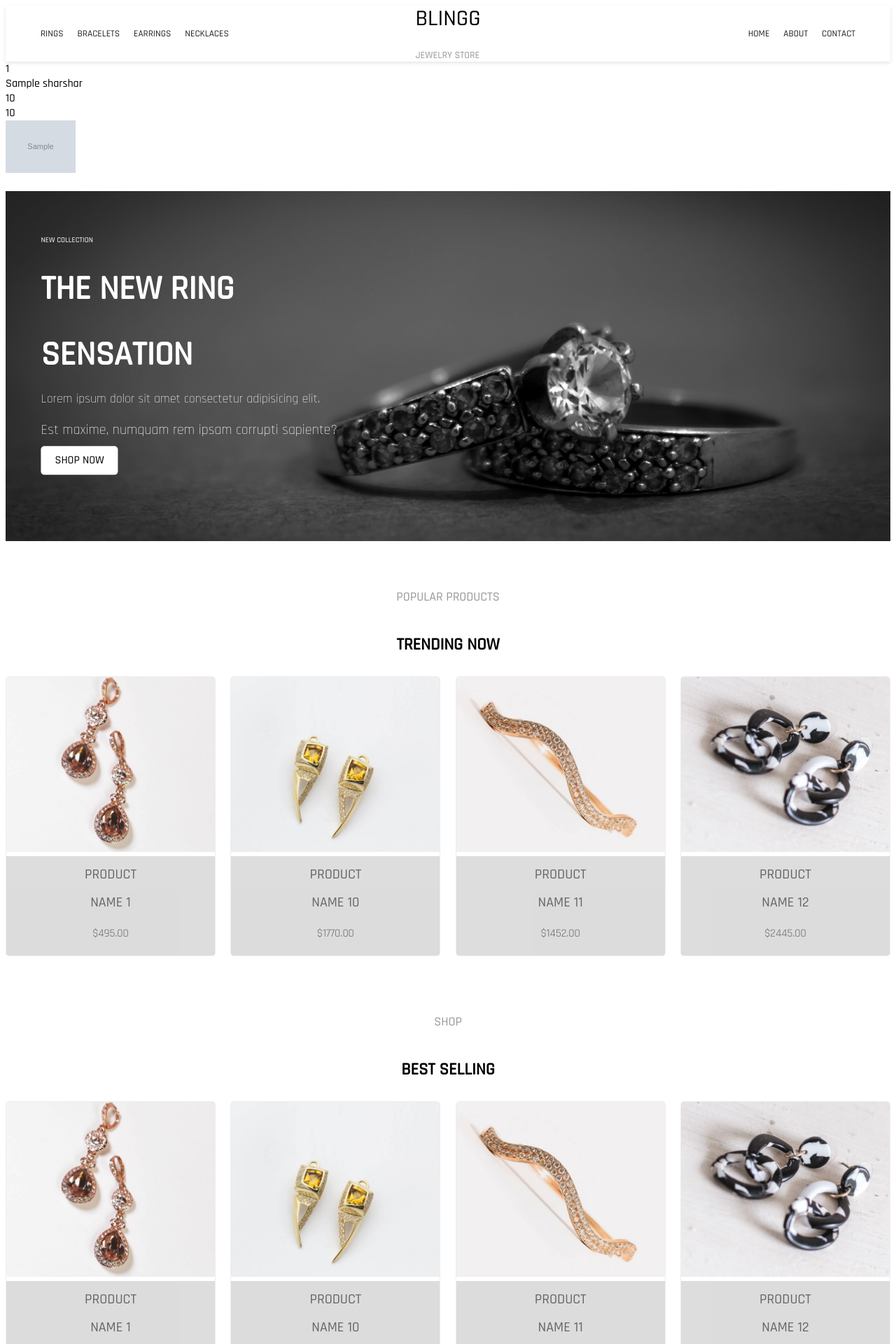
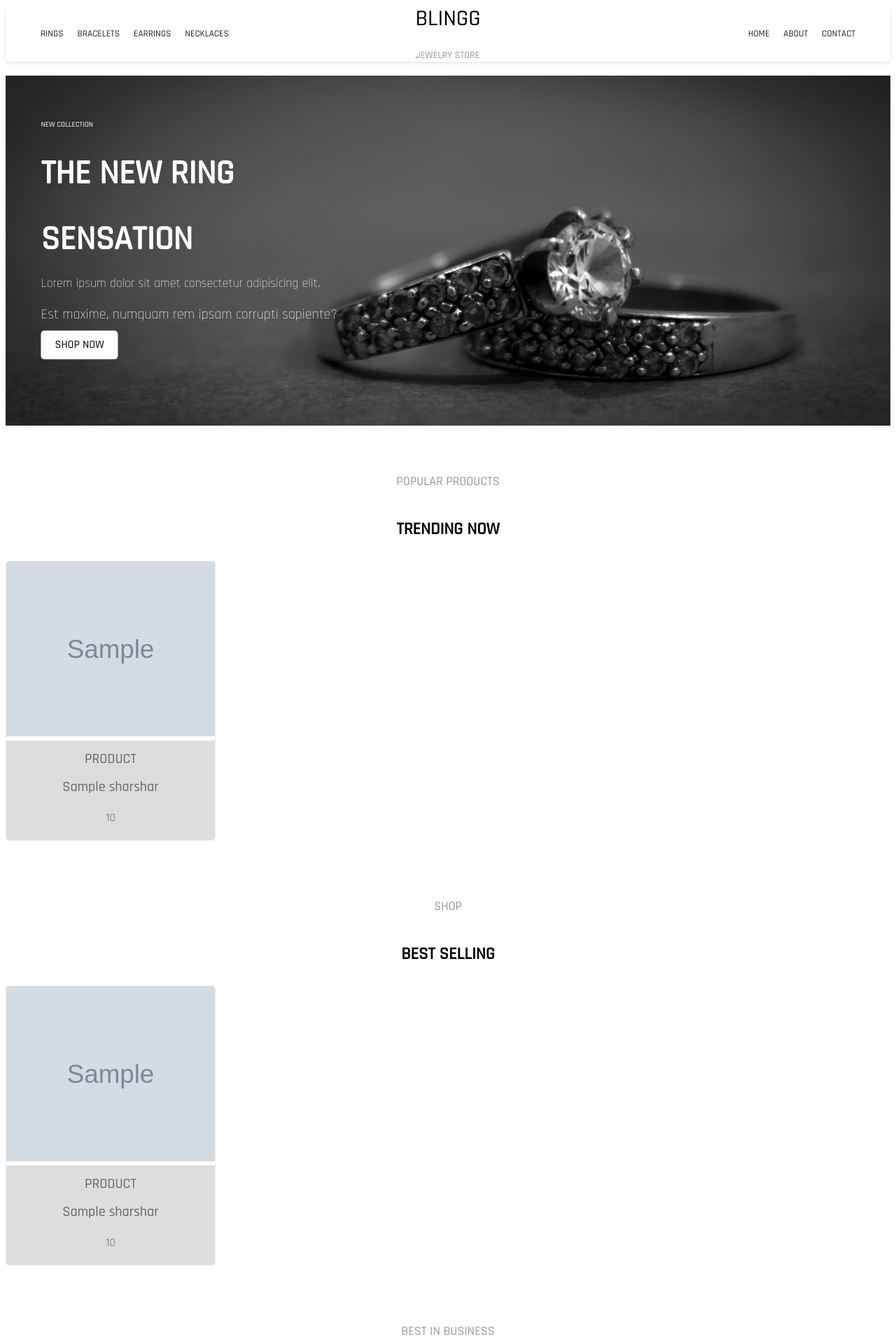
Before and after one commit to AadelAferyad/ITIAM, a PHP site: page /main.php in a window 1280 px wide. Shown: the top 1920 px of the page at 70% size. Run offline with PHP 8.4, Linux system fonts and the light colour scheme; tables that the repository leaves empty or names only in its code hold one stand-in row (values such as "Sample post"); grey boxes marked "Sample" are stand-in pictures.

Commit message:
charchar

```diff
--- a/0x00-ecommerce_site_php/body.php
+++ b/0x00-ecommerce_site_php/body.php
@@ -1,114 +1,48 @@
 <?php
+ include ('./part_1.php');
 $conn = new mysqli("localhost", "haruma", "kjkszpj987", "Test1");
 if ($conn->connect_error) {
     die("Connection failed: " . $conn->connect_error);
 }
 $result = $conn->query("SELECT * FROM sharshar");
 
+echo '<div class="cards_cont">';
 while ($data = $result->fetch_assoc())
 {
-    echo $data['id'] . "<br>";
-    echo $data['title'] . "<br>";
-    echo $data['price_1'] . "<br>";
-    echo $data['price_2'] . "<br>";
     $img_path = "./img/".$data['img'];
-    echo "<img src='{$img_path}' width='100px'>";
+    echo "<div class=\"cards\">
+          <img src='{$img_path}'/>
+          <div class='cards_info'>
+            <h1>PRODUCT</h1>
+            <h1>{$data['title']}</h1>
+            <h4>{$data['price_2']}</h4>
+          </div>
+        </div>";
 
 }
+echo ' </div>';
+include ('./top_products.php');
+$result_2 = $conn->query("SELECT * FROM sharshar");
 
+echo '<div class="cards_cont">';
+while ($data_2 = $result_2 ->fetch_assoc())
+{
+    $img_path = "./img/".$data_2['img'];
+    echo "<div class=\"cards\">
+          <img src='{$img_path}'/>
+          <div class='cards_info'>
+            <h1>PRODUCT</h1>
+            <h1>{$data_2['title']}</h1>
+            <h4>{$data_2['price_2']}</h4>
+          </div>
+        </div>";
+
+}
+echo ' </div>';
 $conn->close();
 ?>
 
-<div class="core">
-      <div class="cont">
-        <img src="./img/bg_1.jpg" alt="" id="banner" />
-      </div>
-      <div class="ichhar">
-        <h6>NEW COLLECTION</h6>
-        <h1>THE NEW RING</h1>
-        <h1>SENSATION</h1>
-        <p>Lorem ipsum dolor sit amet consectetur adipisicing elit.</p>
-        <p id="parag">Est maxime, numquam rem ipsam corrupti sapiente?</p>
-        <a href="">SHOP NOW</a>
-      </div>
-    </div>
-    <div class="container">
-      <div class="top_pr">
-        <h6>POPULAR PRODUCTS</h6>
-        <h1>TRENDING NOW</h1>
-      </div>
-      <div class="cards_cont">
-        <div class="cards">
-          <img src="./img/pr_4.jpg" alt="" />
-          <div class="cards_info">
-            <h1>PRODUCT</h1>
-            <h1>NAME 1</h1>
-            <h4>$495.00</h4>
-          </div>
-        </div>
-        <div class="cards">
-          <img src="./img/pr_3.jpg" alt="" />
-          <div class="cards_info">
-            <h1>PRODUCT</h1>
-            <h1>NAME 10</h1>
-            <h4>$1770.00</h4>
-          </div>
-        </div>
-        <div class="cards">
-          <img src="./img/pr_2.jpg" alt="" />
-          <div class="cards_info">
-            <h1>PRODUCT</h1>
-            <h1>NAME 11</h1>
-            <h4>$1452.00</h4>
-          </div>
-        </div>
-        <div class="cards">
-          <img src="./img/pr_1.jpg" alt="" />
-          <div class="cards_info">
-            <h1>PRODUCT</h1>
-            <h1>NAME 12</h1>
-            <h4>$2445.00</h4>
-          </div>
-        </div>
-      </div>
-      <div class="top_pr">
-        <h6>SHOP</h6>
-        <h1>BEST SELLING</h1>
-      </div>
-      <div class="cards_cont">
-        <div class="cards">
-          <img src="./img/pr_4.jpg" alt="" />
-          <div class="cards_info">
-            <h1>PRODUCT</h1>
-            <h1>NAME 1</h1>
-            <h4>$495.00</h4>
-          </div>
-        </div>
-        <div class="cards">
-          <img src="./img/pr_3.jpg" alt="" />
-          <div class="cards_info">
-            <h1>PRODUCT</h1>
-            <h1>NAME 10</h1>
-            <h4>$1770.00</h4>
-          </div>
-        </div>
-        <div class="cards">
-          <img src="./img/pr_2.jpg" alt="" />
-          <div class="cards_info">
-            <h1>PRODUCT</h1>
-            <h1>NAME 11</h1>
-            <h4>$1452.00</h4>
-          </div>
-        </div>
-        <div class="cards">
-          <img src="./img/pr_1.jpg" alt="" />
-          <div class="cards_info">
-            <h1>PRODUCT</h1>
-            <h1>NAME 12</h1>
-            <h4>$2445.00</h4>
-          </div>
-        </div>
-      </div>
+
       <div class="top_pr">
         <h6>BEST IN BUSINESS</h6>
         <h1>WHY CHOOSE US</h1>
--- /dev/null
+++ b/0x00-ecommerce_site_php/part_1.php
@@ -0,0 +1,20 @@
+
+<div class="core">
+      <div class="cont">
+        <img src="./img/bg_1.jpg" alt="" id="banner" />
+      </div>
+      <div class="ichhar">
+        <h6>NEW COLLECTION</h6>
+        <h1>THE NEW RING</h1>
+        <h1>SENSATION</h1>
+        <p>Lorem ipsum dolor sit amet consectetur adipisicing elit.</p>
+        <p id="parag">Est maxime, numquam rem ipsam corrupti sapiente?</p>
+        <a href="">SHOP NOW</a>
+      </div>
+</div>
+</div>
+    <div class="container">
+      <div class="top_pr">
+        <h6>POPULAR PRODUCTS</h6>
+        <h1>TRENDING NOW</h1>
+      </div>
--- /dev/null
+++ b/0x00-ecommerce_site_php/top_products.php
@@ -0,0 +1,5 @@
+
+    <div class="top_pr">
+        <h6>SHOP</h6>
+        <h1>BEST SELLING</h1>
+      </div>
```
